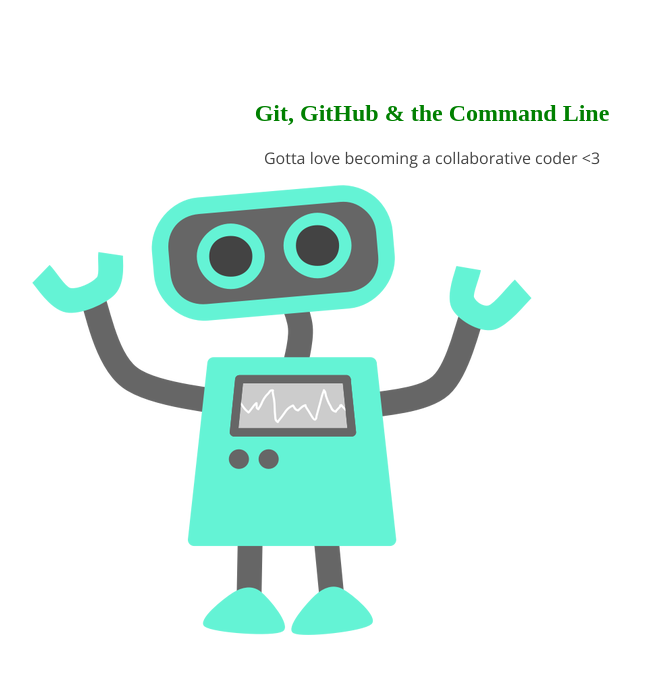
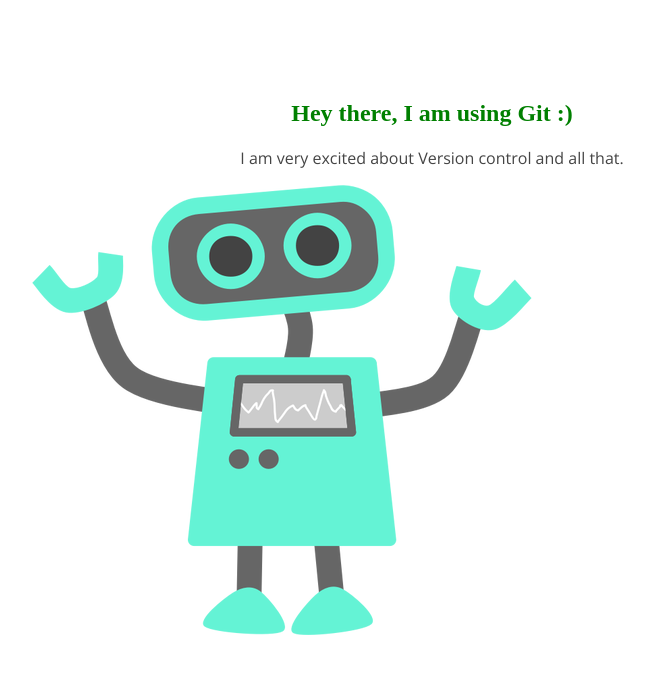
Before and after one commit to sergeinacio/my-new-repository, a plain HTML site: page index.html in a window 1280 px wide. Shown: the whole page, without its empty margins (208-862 px from the left). Drawn offline with nearby package versions, Linux system fonts and the light colour scheme.

Commit message:
index.html changed

```diff
--- a/index.html
+++ b/index.html
@@ -8,8 +8,8 @@
 </head>
 <body>
 	<section>
-		<h1>Git, GitHub & the Command Line</h1>
-		<p>Gotta love becoming a collaborative coder <3</p>
+		<h1>Hey there, I am using Git :)</h1>
+		<p>I am very excited about Version control and all that.</p>
 		<img src="img/happy-blue-robot.png">
 	</section>
 </body>
```
